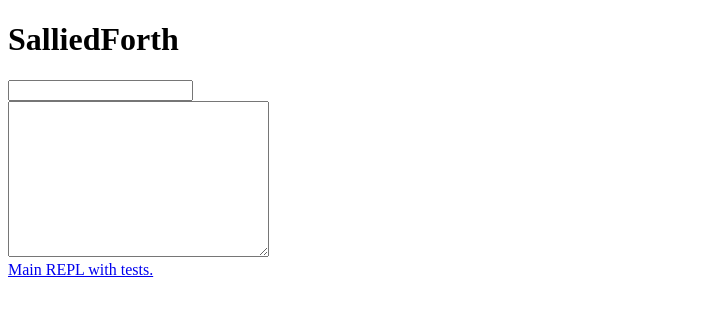
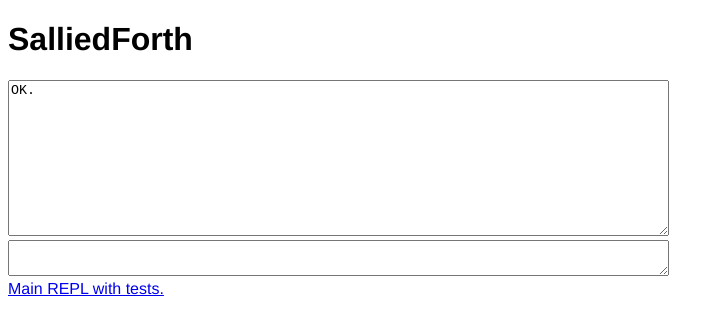
Before and after one commit to jococo/sallied-forth, a website: page repl.html in a window 1280 px wide. Shown: the whole page, without its empty margins (0-724 px from the left). Drawn offline with Linux system fonts and the light colour scheme.

Commit message:
changed example REPLs slightly
README update

```diff
--- a/repl.html
+++ b/repl.html
@@ -2,11 +2,13 @@
 <html>
   <head>
     <title>SalliedForth</title>
+    <link rel="stylesheet" href="style.css">
   </head>
   <body>
     <h1>SalliedForth</h1>
-    <input type="text" id="inputBox" /><br />
-    <textarea id="logBox" cols="30" rows="10"></textarea>
+    <textarea id="logBox" cols="80" rows="10" readonly>OK.</textarea>
+    <br />
+    <textarea id="inputBox" cols="80" rows="2" ></textarea>
     <div>
       <a href="/index.html">Main REPL with tests.</a>
     </div>
--- /dev/null
+++ b/style.css
@@ -0,0 +1,3 @@
+body {
+  font-family: "Helvetica Neue";
+}
```
Also changed, not shown: index.html (+7 -3 lines), README.md.
